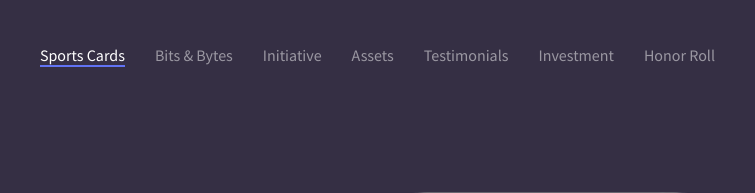
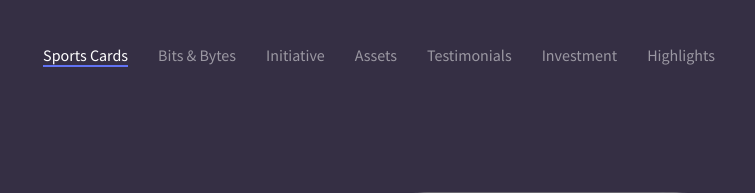
Before and after one commit to AbtinBidgoli/boxBreaks, a plain HTML site: page index.html in a window 1280 px wide. Shown: the top 193 px of the page, 480-1235 px from the left. Drawn offline with Linux system fonts and the light colour scheme; files whose address does not match are found by name.

Commit message:
Add files via upload

```diff
--- a/index.html
+++ b/index.html
@@ -211,7 +211,7 @@
 		            <li><a href="#" data-nav-section="features"><span>Assets</span></a></li>
 		            <li><a href="#" data-nav-section="testimonials"><span>Testimonials</span></a></li>
 		            <li><a href="#" data-nav-section="pricing"><span>Investment</span></a></li>
-		            <li><a href="#" data-nav-section="press"><span>Honor Roll</span></a></li>
+		            <li><a href="#" data-nav-section="press"><span>Highlights</span></a></li>
 		          </ul>
 		        </div>
 			    </nav>
@@ -691,7 +691,7 @@
 		<div class="container">
 			<div class="row">
 				<div class="col-md-12 section-heading text-center">
-					<h2 class="single-animate animate-press-1">Honor Roll</h2>
+					<h2 class="single-animate animate-press-1">Highlight Reel</h2>
 					<div class="row">
 						<div class="col-md-8 col-md-offset-2 subtext single-animate animate-press-2">
 							<h3>This is my rendition of a tribute paying homage to the masters of their domains, respectively.</h3>
```
